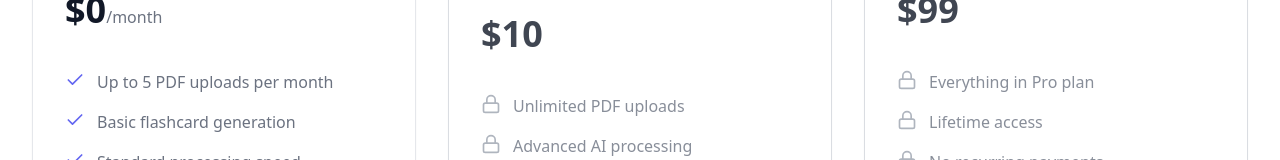
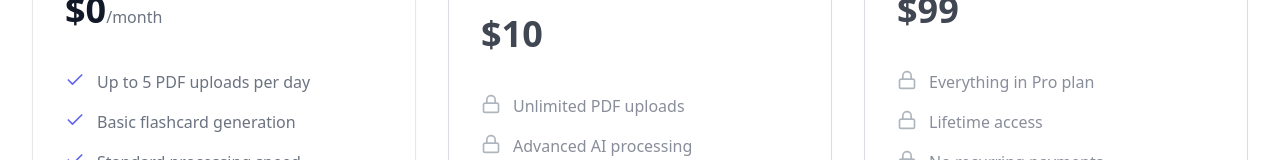
Before and after one commit to yossev/recallr, a React (Vite) app in the folder frontend/: page /pricing in a window 1280 px wide. Shown: the part 603-763 px from the top of the page. Built offline with nearby package versions, Linux system fonts and the light colour scheme.

Commit message:
- Tweaked pricing page

```diff
--- a/frontend/src/pages/Pricing.tsx
+++ b/frontend/src/pages/Pricing.tsx
@@ -9,7 +9,7 @@ const tiers = [
     priceMonthly: '$0',
     description: 'Perfect for trying out Recallr.',
     features: [
-      'Up to 5 PDF uploads per month',
+      'Up to 5 PDF uploads per day',
       'Basic flashcard generation',
       'Standard processing speed',
       'Basic support',
```
